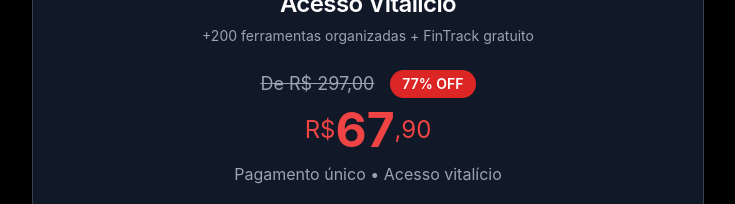
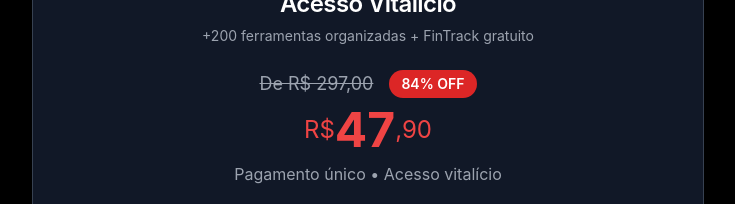
Before and after one commit to alef-tav/digital-brain-hub-ai-97, a React (Vite) app: page /checkout in a window 1280 px wide. Shown: the part 297-501 px from the top of the page, without its empty margins (272-1007 px from the left). Built offline with nearby package versions, Linux system fonts and the light colour scheme.

Commit message:
Update product price
Update the product price to 47.90 in all relevant places.

```diff
--- a/src/pages/CheckoutPage.tsx
+++ b/src/pages/CheckoutPage.tsx
@@ -1,4 +1,3 @@
-
 import React, { useState } from 'react';
 import { useNavigate } from 'react-router-dom';
 import { useAuth } from '@/contexts/AuthContext';
@@ -88,11 +87,11 @@ const CheckoutPage = () => {
               <div className="text-center">
                 <div className="flex items-center justify-center mb-2">
                   <span className="text-gray-400 text-lg line-through mr-4">De R$ 297,00</span>
-                  <span className="bg-red-600 text-white px-3 py-1 rounded-full text-sm font-semibold">77% OFF</span>
+                  <span className="bg-red-600 text-white px-3 py-1 rounded-full text-sm font-semibold">84% OFF</span>
                 </div>
                 <div className="flex items-center justify-center">
                   <span className="text-red-500 text-2xl">R$</span>
-                  <span className="text-5xl font-bold text-red-500">67</span>
+                  <span className="text-5xl font-bold text-red-500">47</span>
                   <span className="text-red-500 text-2xl">,90</span>
                 </div>
                 <p className="text-gray-400 mt-2">Pagamento único • Acesso vitalício</p>
--- a/src/pages/LandingPage.tsx
+++ b/src/pages/LandingPage.tsx
@@ -472,7 +472,7 @@ const LandingPage = () => {
                     Cérebro Digital + FinTrack Dashboard por apenas
                   </p>
                   <div className="flex items-center justify-center mb-4">
-                    <span className="text-red-500 text-3xl font-bold">R$ 67</span>
+                    <span className="text-red-500 text-3xl font-bold">R$ 47</span>
                     <span className="text-red-500 text-2xl">,90</span>
                   </div>
                   <p className="text-gray-400">Pagamento único • Acesso vitalício</p>
```
Also changed, not shown: 1 other file (tests, documents, lock files or other folders).
